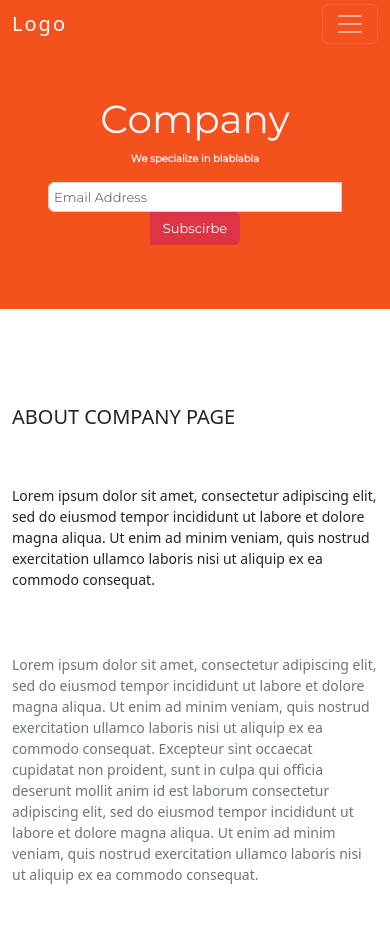
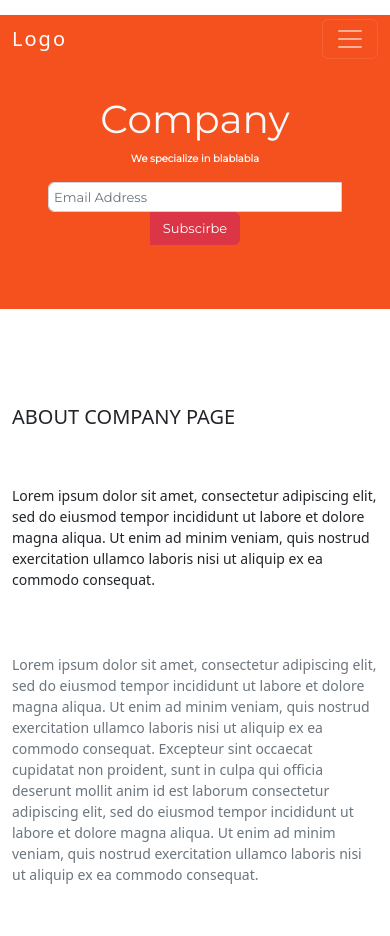
Before and after one commit to amgadrakha2/Company-Templete, a plain HTML site: page index.html in a window 390 px wide. Shown: the top 936 px of the page. Drawn offline with nearby package versions, Linux system fonts and the light colour scheme.

Commit message:
Update boot.css

```diff
--- a/css/boot.css
+++ b/css/boot.css
@@ -124,7 +124,9 @@ margin-top: 17px;
 /*media query*/
 
 @media (max-width: 500px) {
-
+    .mynav{
+        margin-top: 15px !important;
+    }
     .myh h1 {
       font-size: 39px !important;
     }
```
